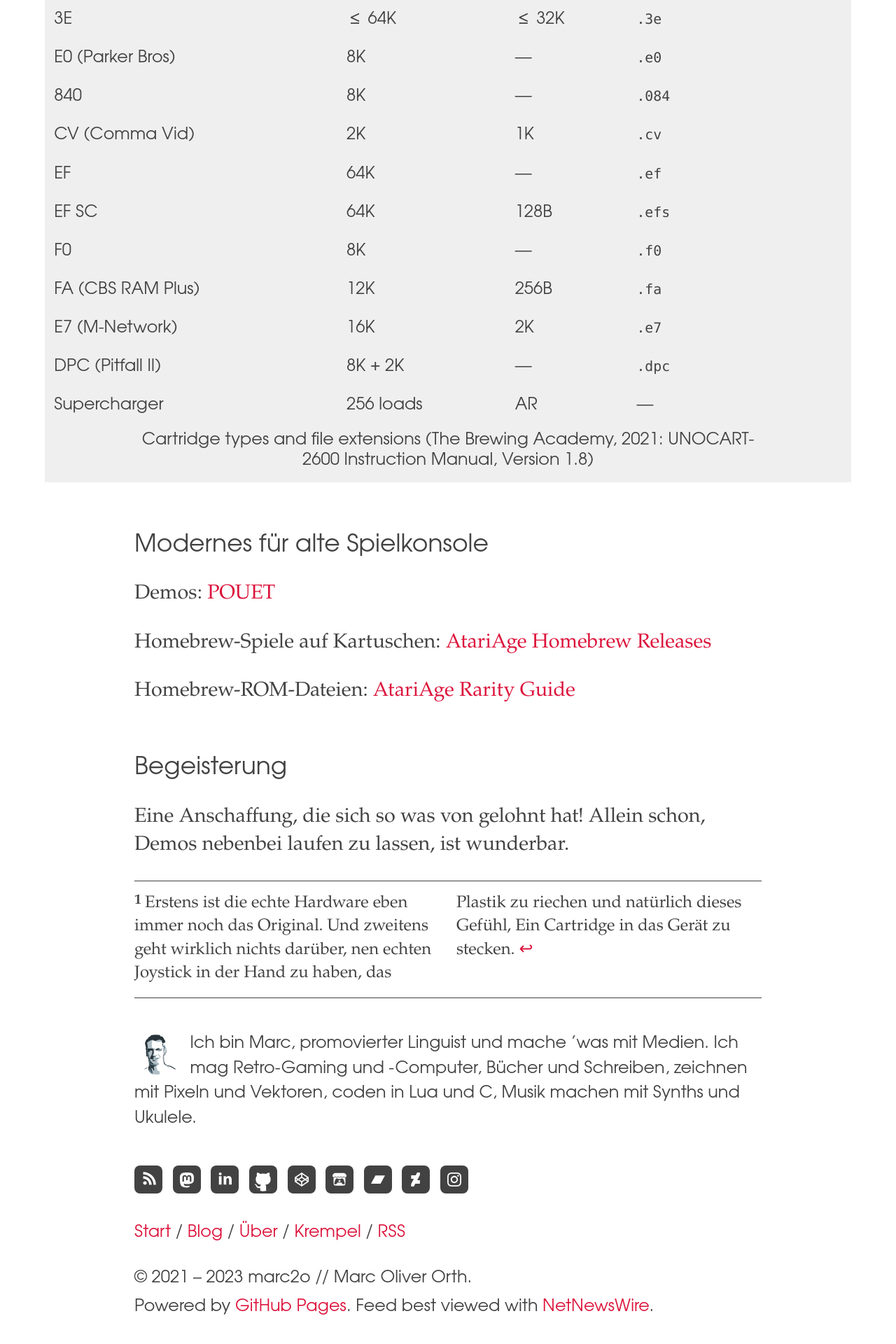
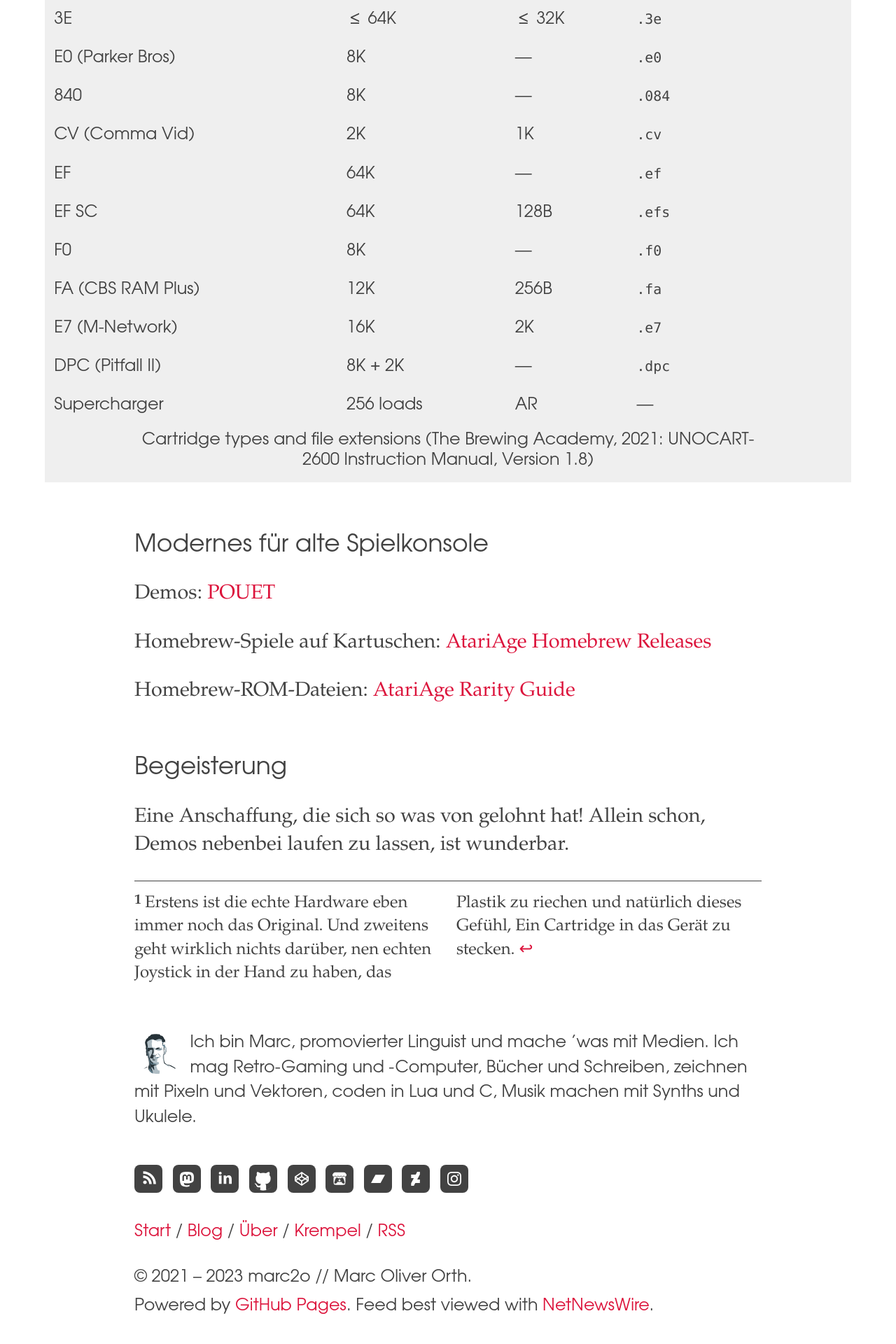
Before and after one commit to marc2o/marc2o.github.io, a Jekyll site: the page built from _posts/2021-07-16-UNOCART-2600.md, in a window 1280 px wide. Shown: the part 3820-5740 px from the top of the page at 70% size. Built offline with Jekyll 4.4.1, drawn with Linux system fonts in a browser that asks for light colours.

Commit message:
Update article.css

```diff
--- a/assets/css/article.css
+++ b/assets/css/article.css
@@ -138,14 +138,12 @@
 
 .footnotes ol {
     border-top: 1px solid var(--text-color);
-    border-bottom: 1px solid var(--text-color);
     counter-reset: item;
     list-style-type: none;
     padding: 1rem 0;
     margin-left: 0;
     column-count: 2;
-    break-inside: avoid;
-    -webkit-column-break-inside: avoid;
+    break-inside: avoid-column;
     font-size: 0.83em;
 }
 
```
